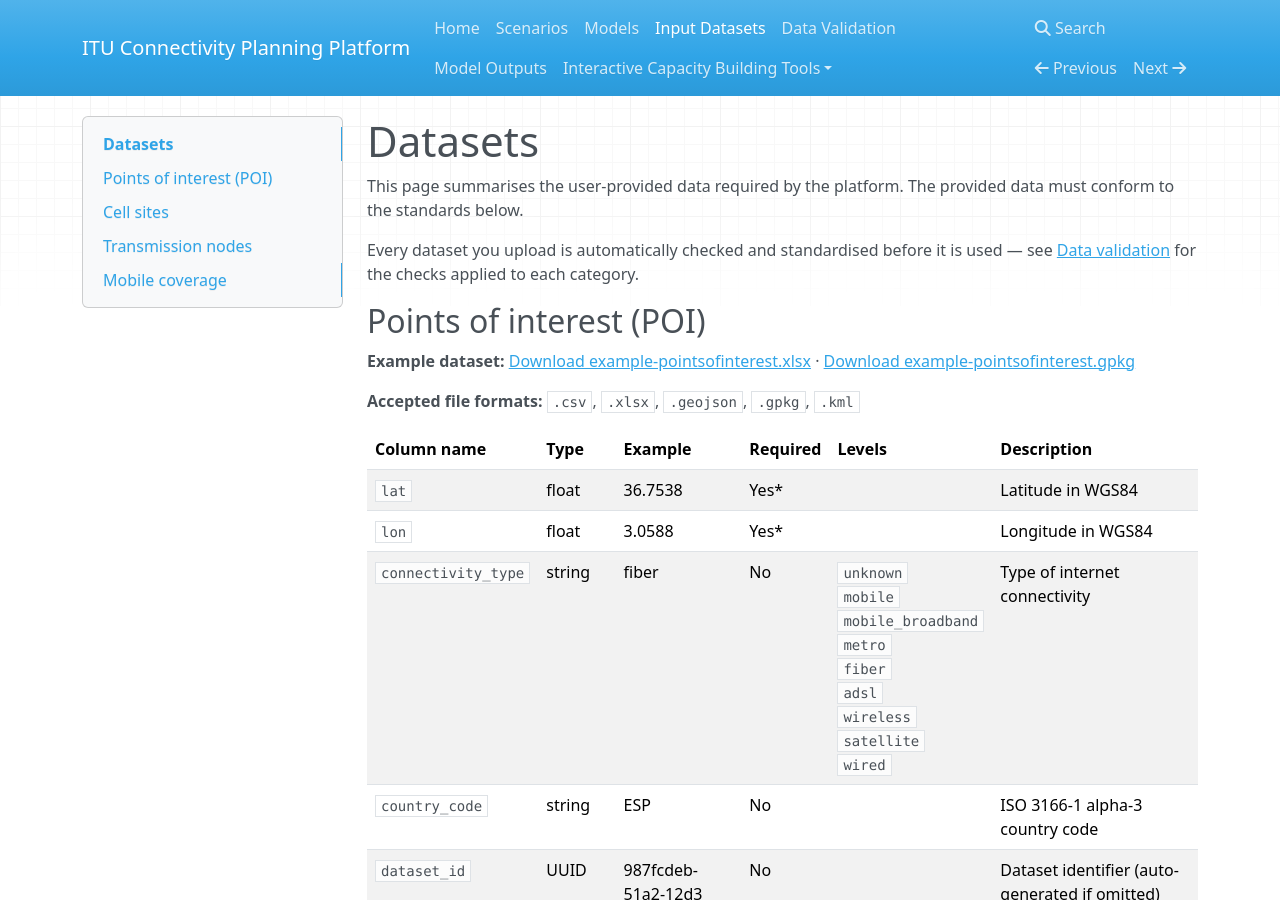
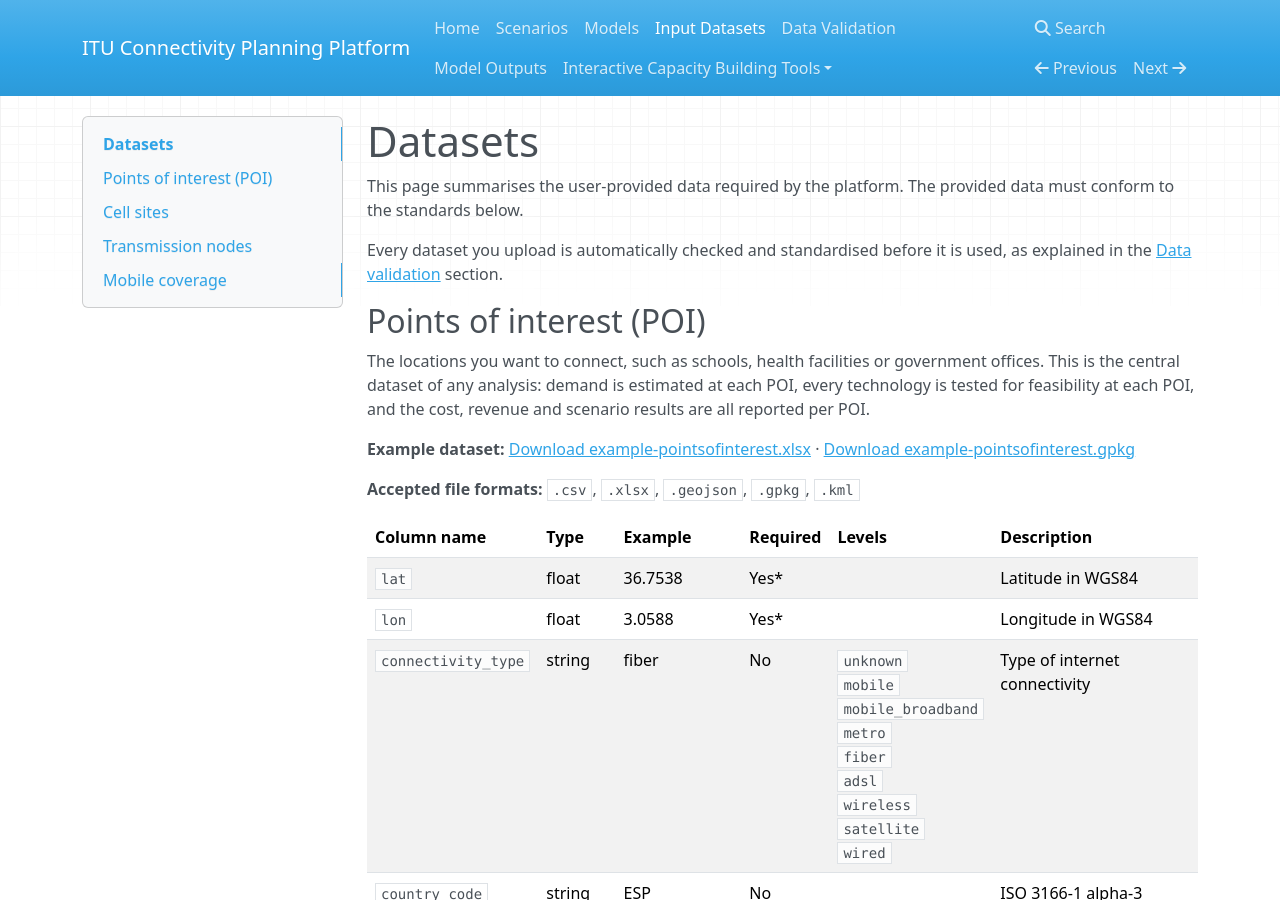
Before and after one commit to FNS-Division/cpp-user-guide, an MkDocs documentation site: the page built from docs/inputdata.md, in a window 1280 px wide and 900 px high. Built offline with MkDocs 1.6.1, drawn with Linux system fonts in a browser that asks for light colours; nearby versions of some CDN libraries; some of the changed text lies outside the part shown.

Commit message:
feat: enhance input data documentation with detailed descriptions for POI, cell sites, transmission nodes, and mobile coverage

```diff
--- a/docs/inputdata.md
+++ b/docs/inputdata.md
@@ -2,9 +2,11 @@
 
 This page summarises the user-provided data required by the platform. The provided data must conform to the standards below.
 
-Every dataset you upload is automatically checked and standardised before it is used — see [Data validation](datavalidation.md) for the checks applied to each category.
+Every dataset you upload is automatically checked and standardised before it is used, as explained in the [Data validation](datavalidation.md) section.
 
 ## Points of interest (POI)
+
+The locations you want to connect, such as schools, health facilities or government offices. This is the central dataset of any analysis: demand is estimated at each POI, every technology is tested for feasibility at each POI, and the cost, revenue and scenario results are all reported per POI.
 
 **Example dataset:** [Download example-pointsofinterest.xlsx](datasets/example-pointsofinterest.xlsx) · [Download example-pointsofinterest.gpkg](datasets/example-pointsofinterest.gpkg)
 
@@ -40,6 +42,8 @@
 
 ## Cell sites
 
+The locations of existing mobile network towers, with the radio technology each one carries. They are used in two ways: to approximate cellular coverage when no [mobile coverage](#mobile-coverage) layer is supplied and as the endpoints of candidate radio links in the [point-to-point model](models.md#point-to-point).
+
 **Example dataset:** [Download example-cellsites.xlsx](datasets/example-cellsites.xlsx) · [Download example-cellsites.gpkg](datasets/example-cellsites.gpkg)
 
 **Accepted file formats:** `.csv`, `.xlsx`, `.geojson`, `.gpkg`, `.kml`
@@ -61,6 +65,8 @@
 - If **`antenna_height`** is not provided at all, a default height of **25 meters** is assumed. If it is provided for only *some* sites, the gaps are filled with the median height of the valid sites in your own file — see [Data validation](datavalidation.md#cell-sites).
 
 ## Transmission nodes
+
+The physical points at which the existing fibre network can be extended. The [fibre path model](models.md#fibre) treats them as the origins of the network it builds, routing along roads from these nodes to the POIs.
 
 **Example dataset:** [Download example-transmissionnode.xlsx](datasets/example-transmissionnode.xlsx) · [Download example-transmissionnode.gpkg](datasets/example-transmissionnode.gpkg)
 
@@ -85,6 +91,8 @@
 
 ## Mobile coverage
 
+The geographic area of the existing mobile network, by radio technology. These are the areas where service is already available. POIs are overlaid on this layer to determine which of them are already within cellular range.
+
 **Example dataset:** [Download example-coverage.csv](datasets/example-mobilecoverage.xlsx) · [Download example-mobilecoverage.gpkg](datasets/example-mobilecoverage.gpkg) · [Download example-mobilecoverage.tif](datasets/example-mobilecoverage.tif)
 
 **Accepted file formats:** `.csv`, `.xlsx`, `.geojson`, `.gpkg`, `.kml`, `.tif`, `.tiff`
```
